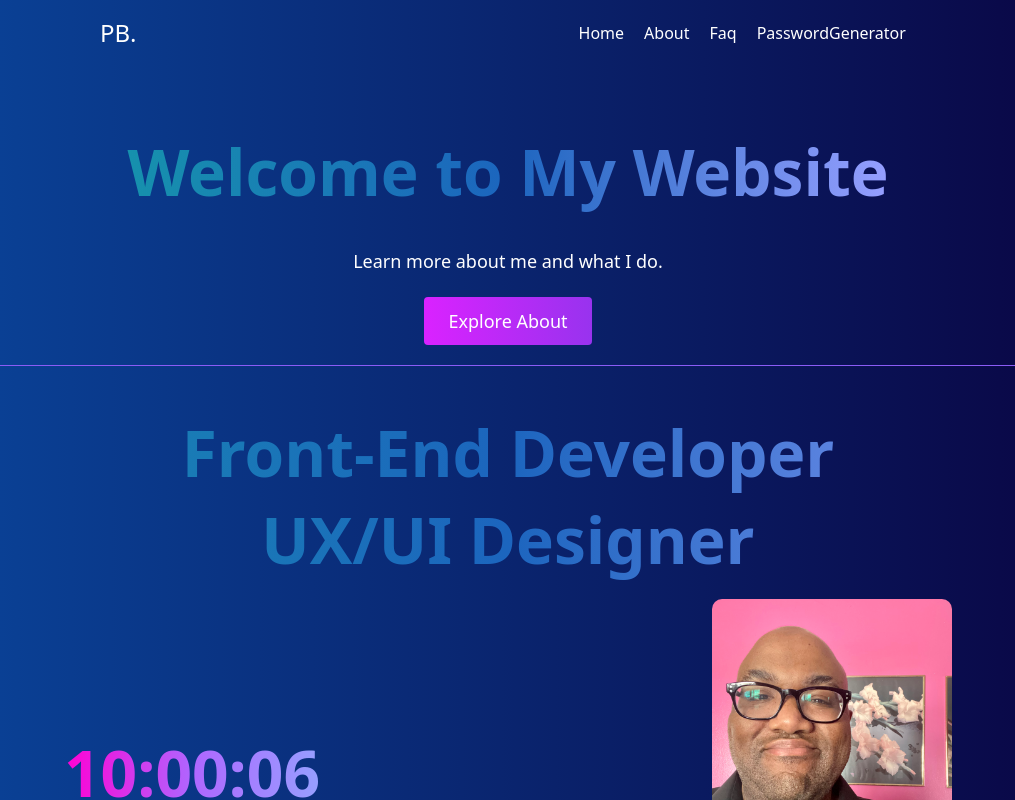
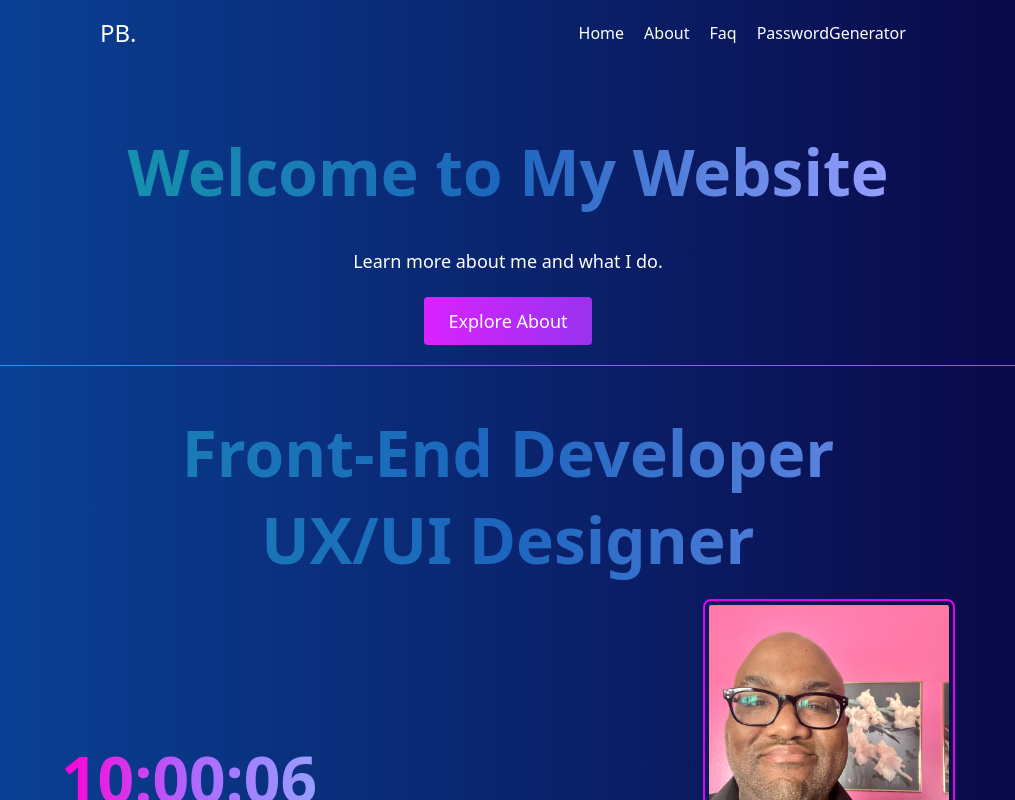
Before and after one commit to gurime/phillips-portfolio, a React (Create React App) app: page / in a window 1280 px wide. Shown: the whole page, without its empty margins (132-1147 px from the left). Built offline with nearby package versions, Linux system fonts and the light colour scheme.

Commit message:
Update home.css

```diff
--- a/src/css/home.css
+++ b/src/css/home.css
@@ -69,7 +69,9 @@ height: auto;
 object-fit: cover;
 object-position: center;
 height: 20rem;
-border-radius: 10px;
+border-radius: .5rem;
+border: solid 2px #e500ea;
+padding: 4px;
 }
 
 
```
